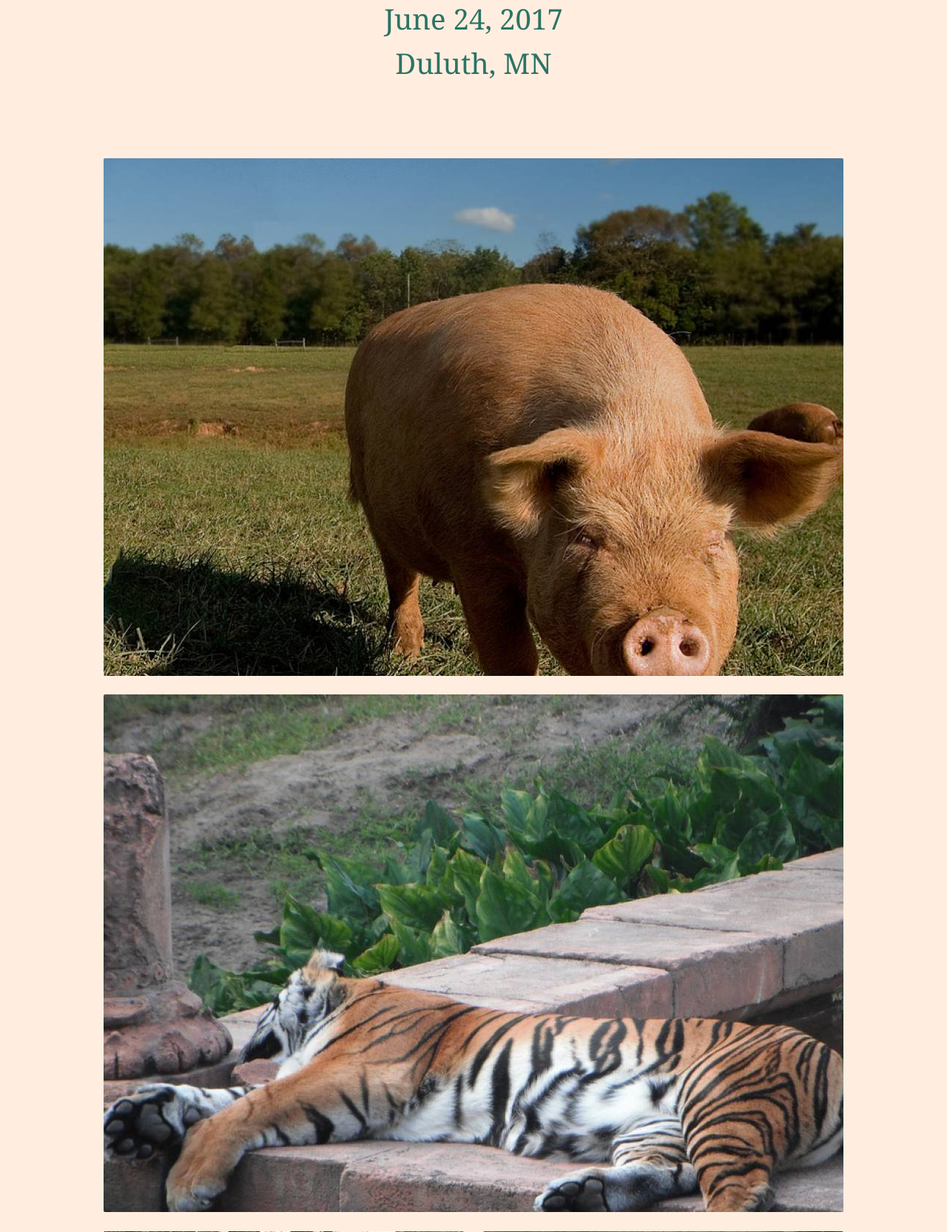
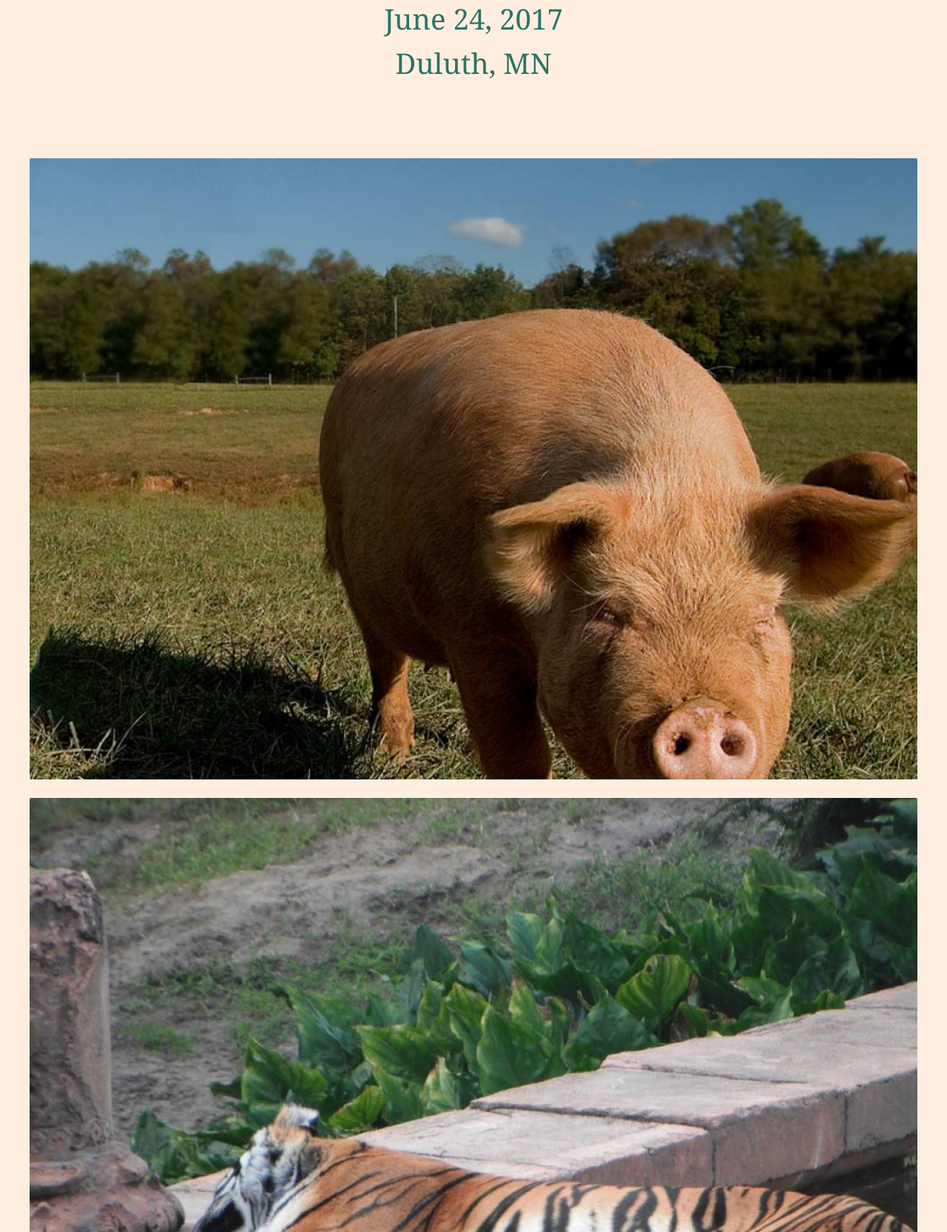
Before and after one commit to lemonparty/pepper-and-ben, a Flask app: page / in a window 1280 px wide. Shown: the part 216-1882 px from the top of the page at 74% size. Run offline with Flask 2, Linux system fonts and the light colour scheme; some libraries are stand-ins or nearby versions; some web fonts are replaced.

Commit message:
increase max width

```diff
--- a/src/app.scss
+++ b/src/app.scss
@@ -1,7 +1,7 @@
 // variables
 // ----------------------------------------------------------------------------
 
-$width: 1000px;
+$width: 1200px;
 $gutter: 2vw;
 
 $bg: #FFEEE0;
--- a/static/app.css
+++ b/static/app.css
@@ -20,7 +20,7 @@ body {
 
 .content {
   width: 96vw;
-  max-width: 1000px;
+  max-width: 1200px;
   margin: 8vw auto; }
   .content-header, .content-subheader {
     display: block;
```
